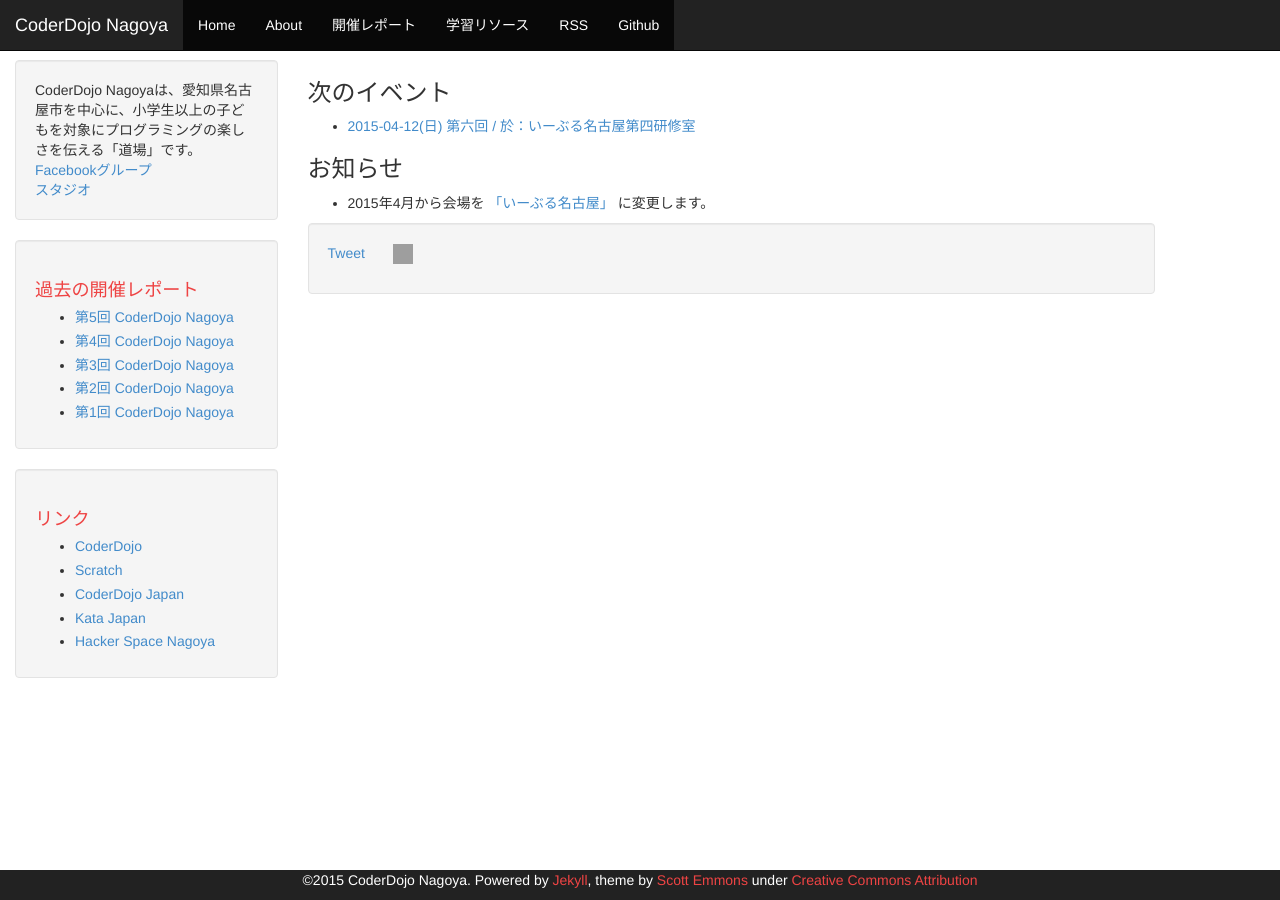
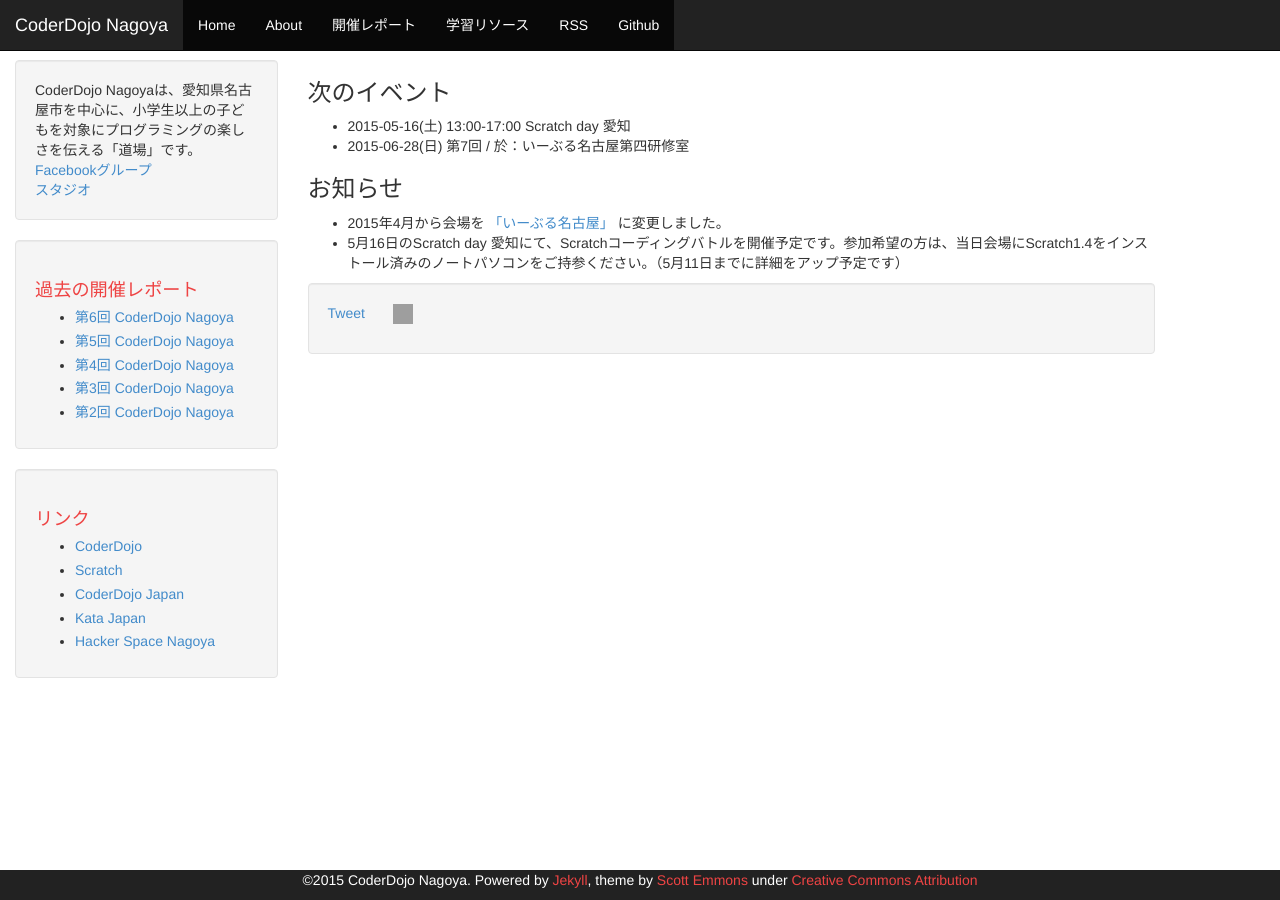
Before and after one commit to coderdojo-nagoya/coderdojo-nagoya.github.io, a Jekyll site: the page built from index.md, in a window 1280 px wide. Built offline with Jekyll 4.4.1, drawn with Linux system fonts in a browser that asks for light colours; Markdown is read by kramdown in place of the engine named in the settings; comment, search, counter and statistics services are not loaded; grey boxes are pictures that could not be loaded.

Commit message:
archive April 2015, update upcoming schedule

```diff
--- a/index.md
+++ b/index.md
@@ -6,9 +6,11 @@ title: CoderDojo 名古屋
 
 ### 次のイベント
 
-- [2015-04-12(日) 第六回 / 於：いーぶる名古屋第四研修室](https://coderdojo-nagoya.doorkeeper.jp/events/22367)
+- 2015-05-16(土) 13:00-17:00 Scratch day 愛知
+- 2015-06-28(日) 第7回 / 於：いーぶる名古屋第四研修室
 
 
 ### お知らせ
 
-* 2015年4月から会場を [「いーぶる名古屋」](https://e-able-nagoya.jp/) に変更します。
+* 2015年4月から会場を [「いーぶる名古屋」](https://e-able-nagoya.jp/) に変更しました。
+* 5月16日のScratch day 愛知にて、Scratchコーディングバトルを開催予定です。参加希望の方は、当日会場にScratch1.4をインストール済みのノートパソコンをご持参ください。（5月11日までに詳細をアップ予定です）
```
Also changed, not shown: _posts/2015-04-12-event06.md (added, +31 -0 lines).
